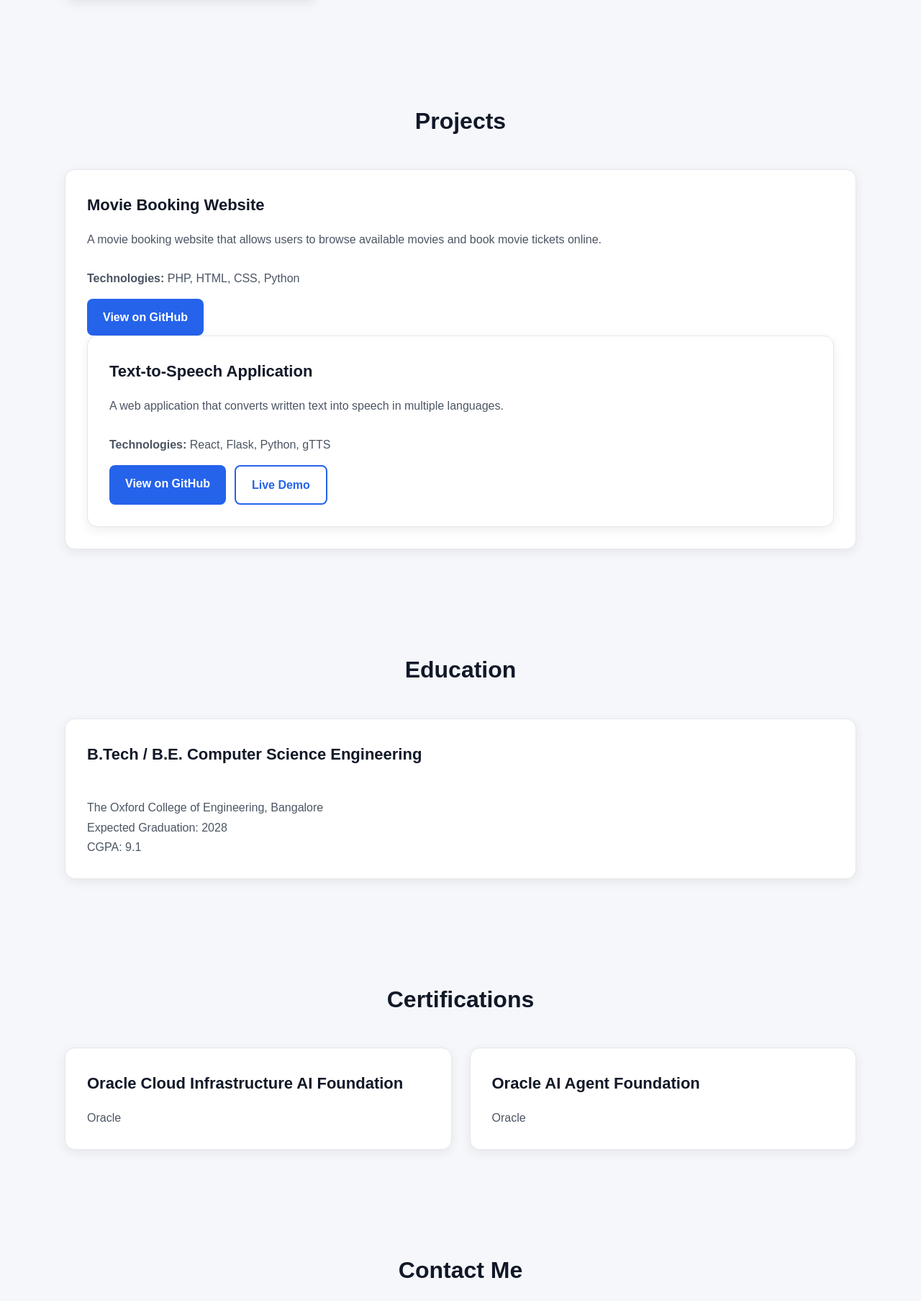
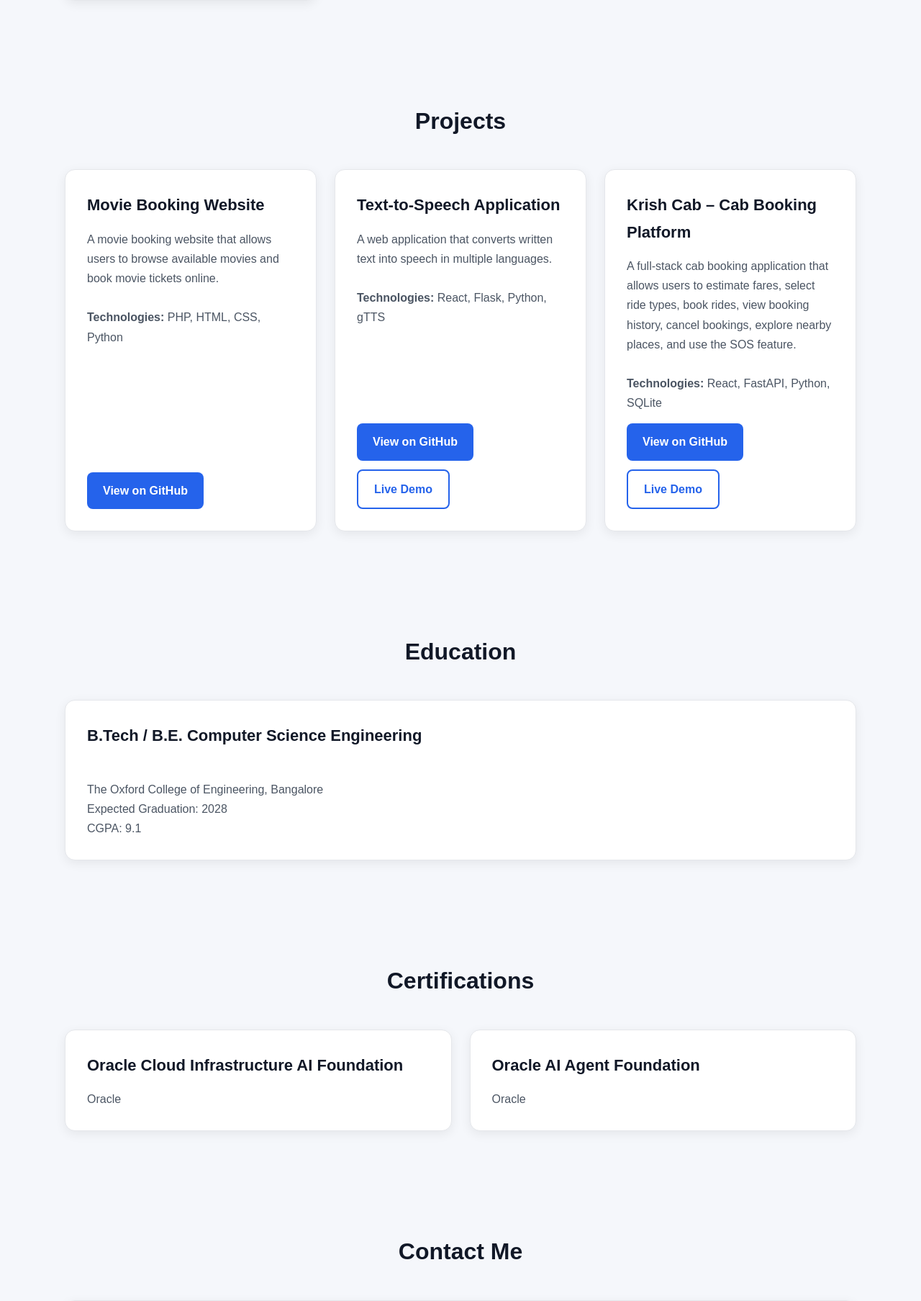
Before and after one commit to sruthikrishnan307-collab/protfolio-cms, a Django app: page / in a window 1280 px wide. Shown: the part 2040-3847 px from the top of the page at 72% size. Run offline with Django 5.2, Linux system fonts and the light colour scheme.

Commit message:
Add Krish Cab project to portfolio

```diff
--- a/backend/core/templates/home.html
+++ b/backend/core/templates/home.html
@@ -208,14 +208,10 @@
 
         <div class="card-container">
 
-
             <!-- MOVIE BOOKING WEBSITE -->
-
             <div class="card">
 
-                    <h3>
-                        Movie Booking Website
-                    </h3>
+                <h3>Movie Booking Website</h3>
 
                 <p>
                     A movie booking website that allows users to
@@ -229,24 +225,22 @@
                     <strong>Technologies:</strong>
                     PHP, HTML, CSS, Python
                 </p>
+
                 <div class="project-buttons">
-
                     <a href="https://github.com/sruthikrishnan307-collab/DBMS-Project"
                        target="_blank"
+                       rel="noopener noreferrer"
                        class="button">
                         View on GitHub
                     </a>
+                </div>
 
             </div>
 
-
             <!-- TEXT TO SPEECH -->
-
             <div class="card">
 
-                    <h3>
-                        Text-to-Speech Application
-                    </h3>
+                <h3>Text-to-Speech Application</h3>
 
                 <p>
                     A web application that converts written text
@@ -259,21 +253,61 @@
                     <strong>Technologies:</strong>
                     React, Flask, Python, gTTS
                 </p>
+
                 <div class="project-buttons">
-
                     <a href="https://github.com/sruthikrishnan307-collab/text-to-speech"
                        target="_blank"
+                       rel="noopener noreferrer"
                        class="button">
                         View on GitHub
                     </a>
+
                     <a href="https://text-to-speech-two-beige.vercel.app/"
                        target="_blank"
+                       rel="noopener noreferrer"
                        class="button secondary">
                         Live Demo
                     </a>
+                </div>
 
             </div>
 
+            <!-- KRISH CAB -->
+            <div class="card">
+
+                <h3>Krish Cab – Cab Booking Platform</h3>
+
+                <p>
+                    A full-stack cab booking application that allows
+                    users to estimate fares, select ride types, book
+                    rides, view booking history, cancel bookings,
+                    explore nearby places, and use the SOS feature.
+                </p>
+
+                <br>
+
+                <p>
+                    <strong>Technologies:</strong>
+                    React, FastAPI, Python, SQLite
+                </p>
+
+                <div class="project-buttons">
+                    <a href="https://github.com/sruthikrishnan307-collab/cab-booking-platform"
+                       target="_blank"
+                       rel="noopener noreferrer"
+                       class="button">
+                        View on GitHub
+                    </a>
+
+                    <a href="https://cab-booking-platform-m7r2.vercel.app/"
+                       target="_blank"
+                       rel="noopener noreferrer"
+                       class="button secondary">
+                        Live Demo
+                    </a>
+                </div>
+
+            </div>
 
         </div>
 
```
Lines whose indentation alone changed are shown as unchanged.
